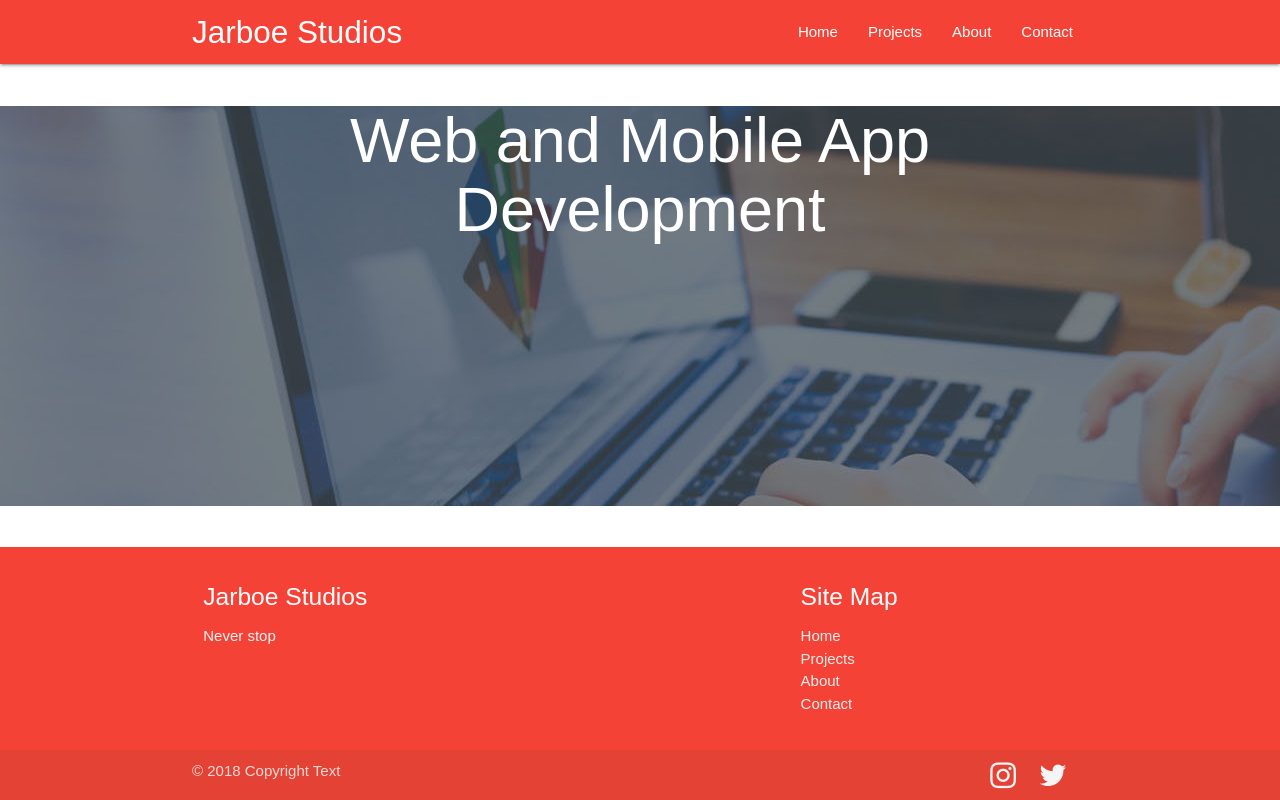
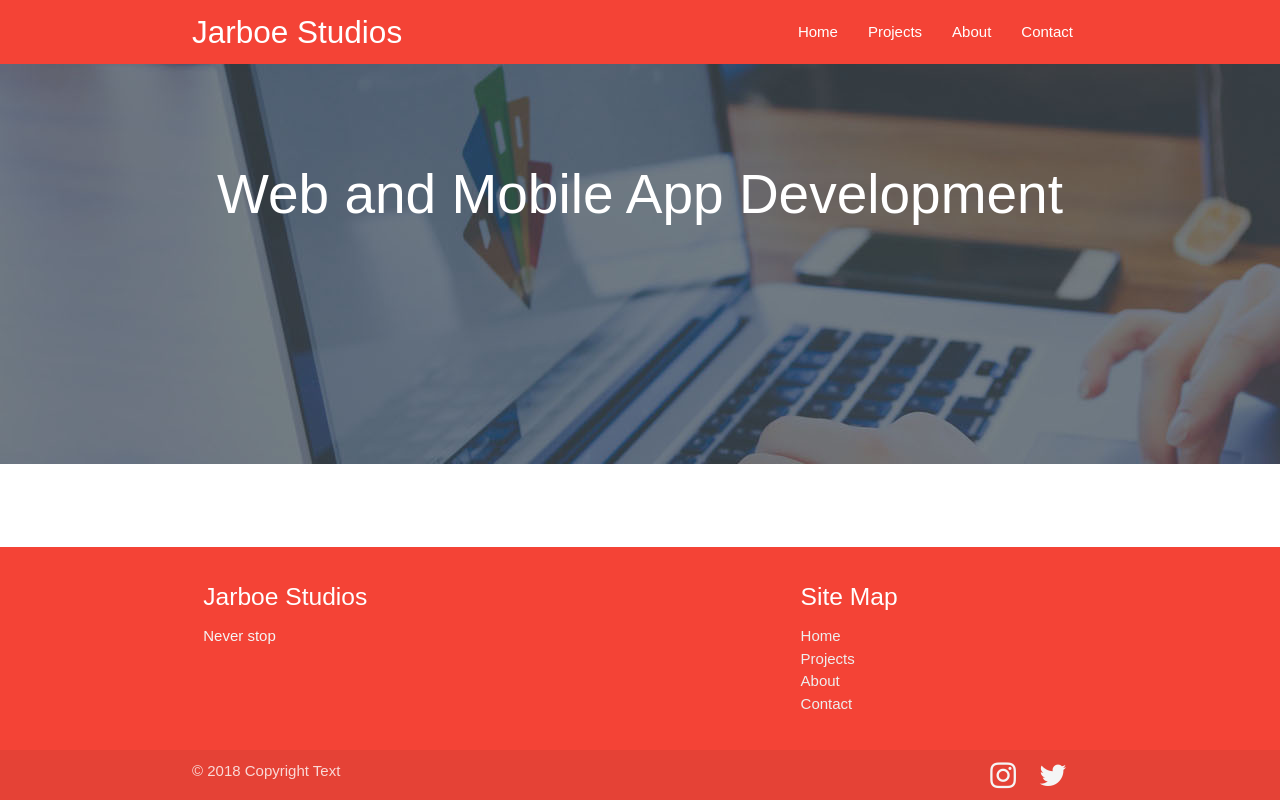
Before and after one commit to andrejarboe/jarboe, a React (Create React App) app in the folder client/: page / in a window 1280 px wide. Built offline with nearby package versions, Linux system fonts and the light colour scheme.

Commit message:
push showcase to bottom of nav

```diff
--- a/client/src/pages/Home/Home.css
+++ b/client/src/pages/Home/Home.css
@@ -4,8 +4,19 @@
   min-height: 400px;
   background: url(../../images/showcase.jpg) no-repeat 0 -400px;
   text-align: center;
-  color: white;
+  color: #ffffff;
   /* background-size: cover;
   -webkit-filter: grayscale(100%); /* Safari 6.0 - 9.0 */
   /* filter: grayscale(100%); */
 }
+
+#showcase h1{
+  padding-top: 100px;
+  font-size: 55px;
+  padding-bottom: 10px;
+  margin: 0;
+}
+
+#showcase p{
+  font-size: 20px;
+}
```
